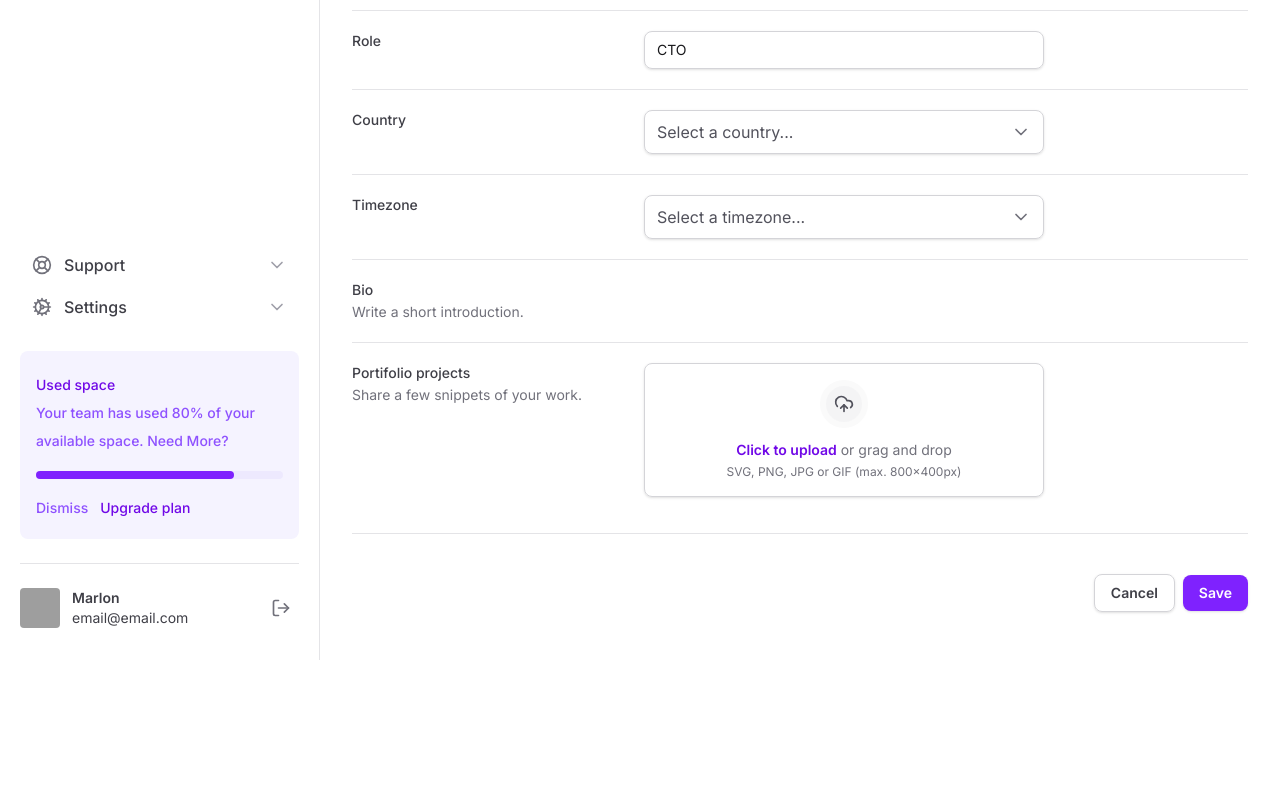
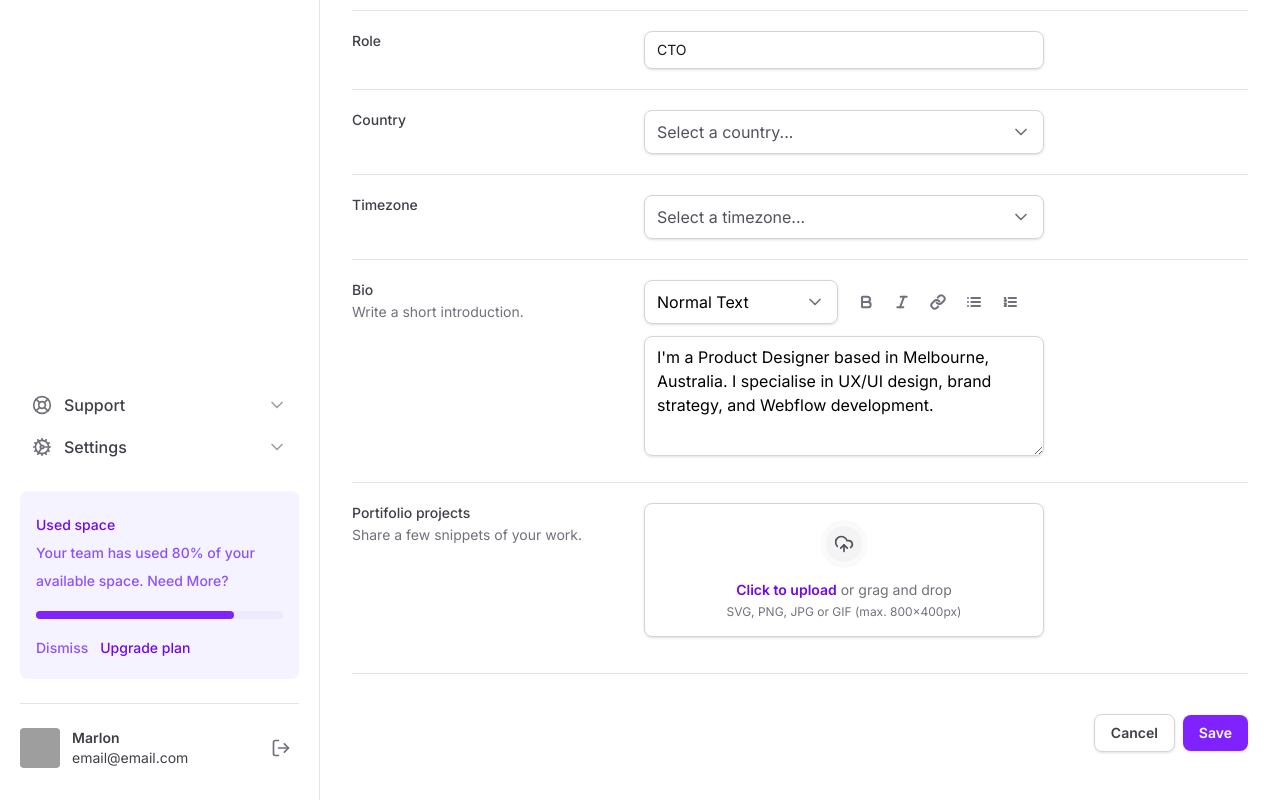
Before and after one commit to marlondenisck/masterizando-tailwind-nextjs, a Next.js app: page / in a window 1280 px wide. Shown: the part 556-1356 px from the top of the page. Before the commit the page ends 1216 px from the top, so only its background shows below. Built offline with nearby package versions, Linux system fonts and the light colour scheme; grey boxes are pictures that could not be loaded.

Commit message:
Bio textarea

```diff
--- a/src/app/page.tsx
+++ b/src/app/page.tsx
@@ -1,9 +1,11 @@
 import { SettingsTabs } from '@/components/Settings'
 import { Input } from '@/components/Input'
-import { Mail } from 'lucide-react'
+import { Bold, Italic, Link, List, ListOrdered, Mail } from 'lucide-react'
 import { FileInput } from '@/components/Form/FileInput'
 import { Select } from '@/components/Form/Select'
 import { SelectItem } from '@/components/Form/Select/SelectItem'
+import { Textarea } from '@/components/Form/Textarea'
+
 export default function Home() {
   const countries = [
     { value: 'br', label: 'Brazil' },
@@ -19,6 +21,7 @@
     { value: 'utc-3', label: 'America/Brasilia' },
     { value: 'utc-4', label: 'America/Cuiabá' },
   ]
+
   return (
     <>
       <h1 className='text-3xl font-medium text-zinc-900'>Settings</h1>
@@ -168,6 +171,59 @@
                 Write a short introduction.
               </span>
             </label>
+            <div className='space-y-3'>
+              <div className='grid grid-cols-2 gap-3'>
+                <Select placeholder='' defaultValue='normal'>
+                  <SelectItem
+                    value='normal'
+                    defaultChecked
+                    text='Normal Text'
+                  />
+                  <SelectItem value='md' text='Markdown' />
+                </Select>
+
+                <div className='flex items-center gap-1'>
+                  <button
+                    type='button'
+                    className='rounded-md p-2 hover:bg-zinc-50'
+                  >
+                    <Bold className='h-4 w-4 text-zinc-500' strokeWidth={3} />
+                  </button>
+                  <button
+                    type='button'
+                    className='rounded-md p-2 hover:bg-zinc-50'
+                  >
+                    <Italic className='h-4 w-4 text-zinc-500' strokeWidth={3} />
+                  </button>
+                  <button
+                    type='button'
+                    className='rounded-md p-2 hover:bg-zinc-50'
+                  >
+                    <Link className='h-4 w-4 text-zinc-500' strokeWidth={3} />
+                  </button>
+                  <button
+                    type='button'
+                    className='rounded-md p-2 hover:bg-zinc-50'
+                  >
+                    <List className='h-4 w-4 text-zinc-500' strokeWidth={3} />
+                  </button>
+                  <button
+                    type='button'
+                    className='rounded-md p-2 hover:bg-zinc-50'
+                  >
+                    <ListOrdered
+                      className='h-4 w-4 text-zinc-500'
+                      strokeWidth={3}
+                    />
+                  </button>
+                </div>
+              </div>
+
+              <Textarea
+                id='bio'
+                defaultValue="I'm a Product Designer based in Melbourne, Australia. I specialise in UX/UI design, brand strategy, and Webflow development."
+              />
+            </div>
           </div>
 
           {/* PORTIFOLIO */}
--- a/src/components/Form/Select/index.tsx
+++ b/src/components/Form/Select/index.tsx
@@ -3,14 +3,14 @@
 import * as SelectPrimitive from '@radix-ui/react-select'
 import { ChevronDown } from 'lucide-react'
 
-export interface SelectProps {
+export interface SelectProps extends SelectPrimitive.SelectProps {
   children: React.ReactNode
   placeholder: string
 }
 
-export function Select({ children, placeholder }: SelectProps) {
+export function Select({ children, placeholder, ...props }: SelectProps) {
   return (
-    <SelectPrimitive.Root>
+    <SelectPrimitive.Root {...props}>
       <SelectPrimitive.Trigger className='flex h-11 w-full items-center justify-between gap-2 rounded-lg border border-zinc-300 px-3 py-2 shadow-sm data-[placeholder]:text-zinc-600'>
         <SelectPrimitive.Value
           placeholder={placeholder}
@@ -25,7 +25,7 @@
         <SelectPrimitive.Content
           position='popper'
           sideOffset={8}
-          className='z-10 w-[--radix-select-trigger-width] overflow-hidden rounded-lg border border-zinc-200 bg-white'
+          className='z-10 w-[--radix-select-trigger-width] overflow-hidden rounded-lg border border-zinc-200 bg-white shadow-sm'
         >
           <SelectPrimitive.Viewport>{children}</SelectPrimitive.Viewport>
         </SelectPrimitive.Content>
--- /dev/null
+++ b/src/components/Form/Textarea.tsx
@@ -0,0 +1,12 @@
+import { ComponentProps } from 'react'
+
+export type TextareaProps = ComponentProps<'textarea'>
+
+export function Textarea(props: TextareaProps) {
+  return (
+    <textarea
+      className='min-h-[120px] w-full resize-y rounded-lg border border-zinc-300 px-3 py-2 shadow-sm'
+      {...props}
+    />
+  )
+}
```
